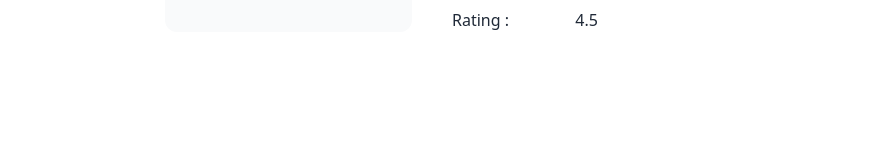
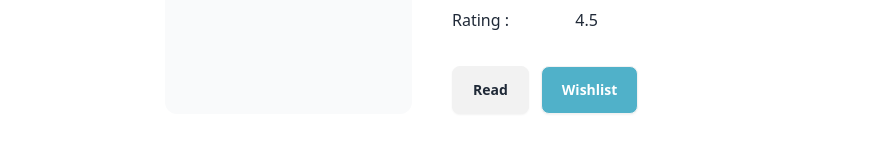
Before and after one commit to ashikalahi546/react-assignment-eight, a React (Vite) app: page /book/1 in a window 1280 px wide. Shown: the part 541-694 px from the top of the page, without its empty margins (208-1090 px from the left). Built offline with nearby package versions, Linux system fonts and the light colour scheme.

Commit message:
bookDetails even handle adds

```diff
--- a/package.json
+++ b/package.json
@@ -16,6 +16,7 @@
     "react-dom": "^18.2.0",
     "react-icons": "^5.0.1",
     "react-router-dom": "^6.22.3",
+    "react-toastify": "^10.0.5",
     "recharts": "^2.12.3",
     "sort-by": "^1.2.0"
   },
--- a/src/Pages/SingleBook.jsx
+++ b/src/Pages/SingleBook.jsx
@@ -1,23 +1,16 @@
-import { useLoaderData, useParams } from "react-router-dom";
+import { Link, useLoaderData, useParams } from "react-router-dom";
+import { ToastContainer, toast } from 'react-toastify';
+import 'react-toastify/dist/ReactToastify.css';
 
 const SingleBook = () => {
   const singleBook = useLoaderData();
   const { bookId } = useParams();
+  const notify = () => toast('Books Added to Read List');
+  const notify2 = () => toast.error('You have Already Read this Books');
 
   const parInt = parseInt(bookId);
   const single = singleBook.find((e) => e.bookId === parInt);
-  // console.log(single)
-  // "bookId": 1,
-  // "bookName": "The Silent Witness",
-  // "author": "Emily Griffin",
-  // "image": "https://i.ibb.co/SXTtZ7g/kindpng-7318921.png",
-  // "review": "A gripping tale of mystery and intrigue that keeps you guessing until the very end.",
-  // "totalPages": 320,
-  // "rating": 4.5,
-  // "category": "Mystery",
-  // "tags": ["Suspense", "Psychological"],
-  // "publisher": "HarperCollins",
-  // "yearOfPublishing": 2023
+
 
   return (
     <div className="grid grid-cols-2 gap-10 mx-40 my-10">
@@ -53,6 +46,11 @@ const SingleBook = () => {
           <h4 className="grid grid-cols-2"><span>Rating :</span> <span className="font-medium"> {single.rating}</span></h4>
 
         </div>
+        <div className="mt-5">
+          <Link onClick={notify} className="btn px-5 hover:bg-primary hover:text-white"><button>Read</button></Link>
+          <Link onClick={notify2} className="btn bg-[#50B1C9] text-white ml-3 px-5"><button>Wishlist</button></Link>
+          <ToastContainer></ToastContainer>
+        </div>
       </div>
     </div>
   );
```
Also changed, not shown: 1 other file (tests, documents, lock files or other folders).
